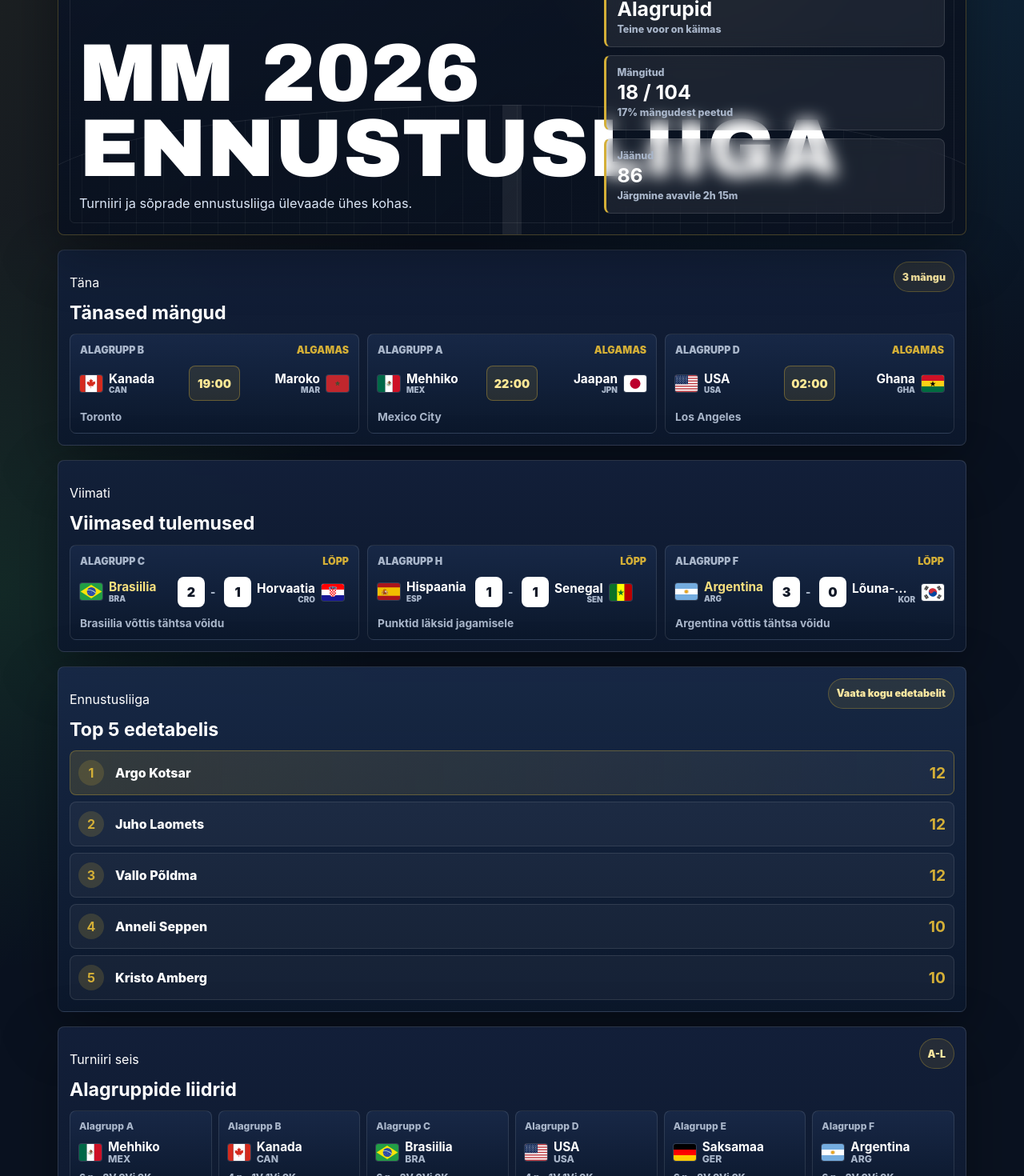
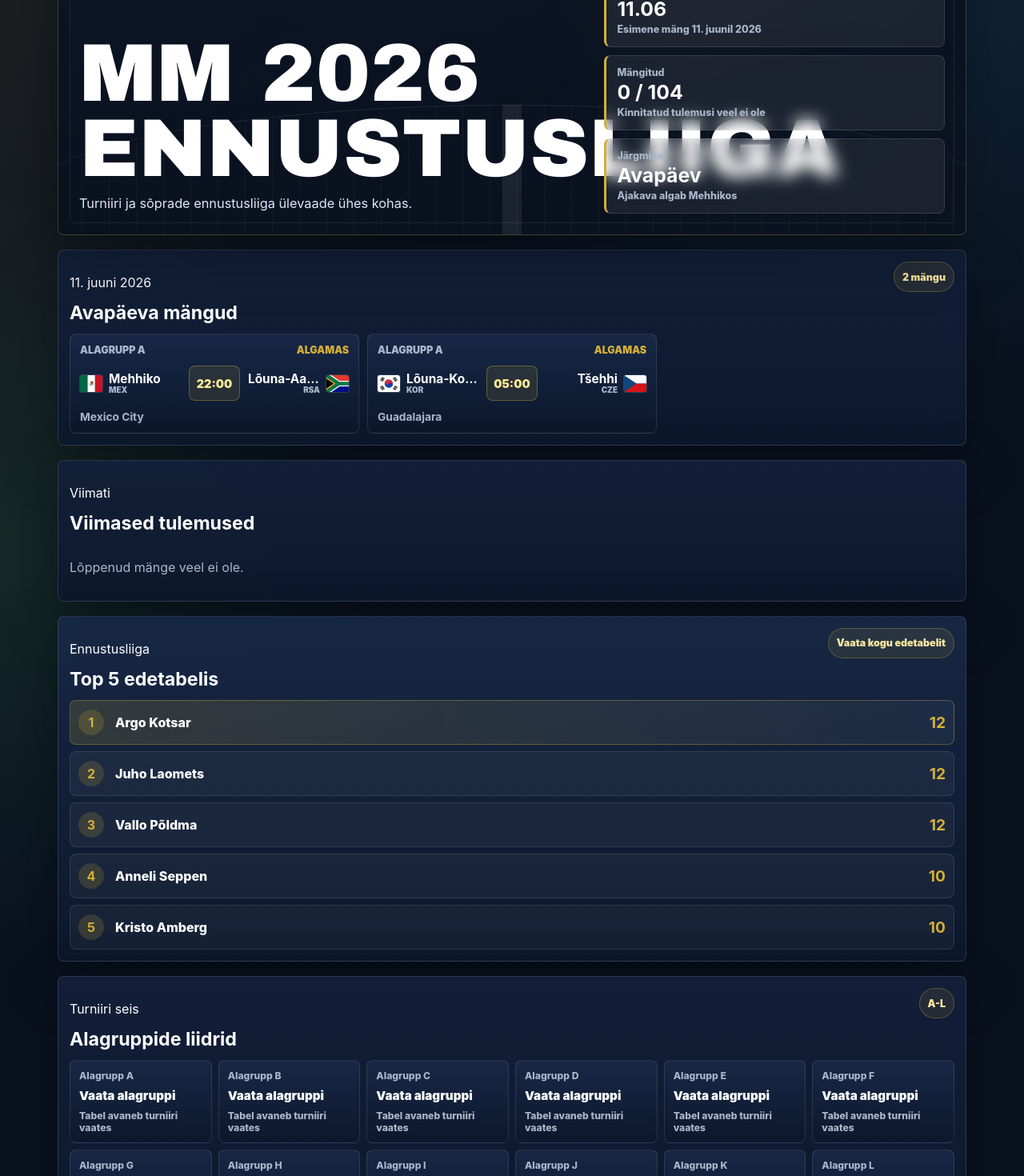
Before and after one commit to ambergkristo/Jalka-MM, a React (Vite) app: page / in a window 1280 px wide. Shown: the part 220-1690 px from the top of the page at 80% size. Built offline with nearby package versions, Linux system fonts and the light colour scheme.

Commit message:
Clean pre-tournament public dashboard state

```diff
--- a/src/client/components/GroupLeaderGrid.tsx
+++ b/src/client/components/GroupLeaderGrid.tsx
@@ -6,11 +6,11 @@ export function GroupLeaderGrid({ groups }: { groups: GroupLeader[] }) {
   return (
     <section className="group-leader-grid">
       {groups.map((group) => (
-        <article className="group-leader-card" key={group.group}>
+        <a className="group-leader-card" href={`/tournament#group-${group.group.toLowerCase()}`} key={group.group}>
           <span>Alagrupp {group.group}</span>
-          <TeamBadge team={teamFromName(group.team)} />
-          <small>{group.points} p - {group.record}</small>
-        </article>
+          {group.team ? <TeamBadge team={teamFromName(group.team)} /> : <strong>Vaata alagruppi</strong>}
+          <small>{group.points !== undefined && group.record ? `${group.points} p - ${group.record}` : 'Tabel avaneb turniiri vaates'}</small>
+        </a>
       ))}
     </section>
   );
--- a/src/client/components/GroupStandingTable.tsx
+++ b/src/client/components/GroupStandingTable.tsx
@@ -11,7 +11,7 @@ const stateLabels = {
 
 export function GroupStandingTable({ group }: { group: GroupStanding }) {
   return (
-    <article className="group-standing-card">
+    <article className="group-standing-card" id={`group-${group.group.toLowerCase()}`}>
       <header>
         <span>Alagrupp {group.group}</span>
         <strong>{group.teams[0] ? displayTeamName(group.teams[0].team) : ''}</strong>
--- a/src/client/data/mock.ts
+++ b/src/client/data/mock.ts
@@ -27,9 +27,9 @@ export interface DashboardResult {
 
 export interface GroupLeader {
   group: string;
-  team: string;
-  points: number;
-  record: string;
+  team?: string;
+  points?: number;
+  record?: string;
 }
 
 export interface TournamentSummaryMetric {
@@ -147,36 +147,24 @@ export interface NavigationCardData {
 }
 
 export const heroMetrics: DashboardMetric[] = [
-  { label: 'Turniiri faas', value: 'Alagrupid', detail: 'Teine voor on käimas' },
-  { label: 'Mängitud', value: '18 / 104', detail: '17% mängudest peetud' },
-  { label: 'Jäänud', value: '86', detail: 'Järgmine avavile 2h 15m' }
-];
-
-export const todaysMatches: DashboardMatch[] = [
-  { id: 'm19', homeTeam: 'Canada', awayTeam: 'Morocco', kickoffTime: '19:00', stage: 'Alagrupp B', status: 'scheduled', venue: 'Toronto' },
-  { id: 'm20', homeTeam: 'Mexico', awayTeam: 'Japan', kickoffTime: '22:00', stage: 'Alagrupp A', status: 'scheduled', venue: 'Mexico City' },
-  { id: 'm21', homeTeam: 'United States', awayTeam: 'Ghana', kickoffTime: '02:00', stage: 'Alagrupp D', status: 'scheduled', venue: 'Los Angeles' }
-];
-
-export const latestResults: DashboardResult[] = [
-  { id: 'r16', homeTeam: 'Brazil', awayTeam: 'Croatia', homeScore: 2, awayScore: 1, stage: 'Alagrupp C', winner: 'Brazil', finishedAt: 'Lõpp' },
-  { id: 'r17', homeTeam: 'Spain', awayTeam: 'Senegal', homeScore: 1, awayScore: 1, stage: 'Alagrupp H', winner: 'Draw', finishedAt: 'Lõpp' },
-  { id: 'r18', homeTeam: 'Argentina', awayTeam: 'Korea Republic', homeScore: 3, awayScore: 0, stage: 'Alagrupp F', winner: 'Argentina', finishedAt: 'Lõpp' }
+  { label: 'Turniiri algus', value: '11.06', detail: 'Esimene mäng 11. juunil 2026' },
+  { label: 'Mängitud', value: '0 / 104', detail: 'Kinnitatud tulemusi veel ei ole' },
+  { label: 'Järgmine', value: 'Avapäev', detail: 'Ajakava algab Mehhikos' }
 ];
 
 export const groupLeaders: GroupLeader[] = [
-  { group: 'A', team: 'Mexico', points: 6, record: '2V 0Vi 0K' },
-  { group: 'B', team: 'Canada', points: 4, record: '1V 1Vi 0K' },
-  { group: 'C', team: 'Brazil', points: 6, record: '2V 0Vi 0K' },
-  { group: 'D', team: 'United States', points: 4, record: '1V 1Vi 0K' },
-  { group: 'E', team: 'Germany', points: 6, record: '2V 0Vi 0K' },
-  { group: 'F', team: 'Argentina', points: 6, record: '2V 0Vi 0K' },
-  { group: 'G', team: 'France', points: 4, record: '1V 1Vi 0K' },
-  { group: 'H', team: 'Spain', points: 5, record: '1V 2Vi 0K' },
-  { group: 'I', team: 'England', points: 6, record: '2V 0Vi 0K' },
-  { group: 'J', team: 'Portugal', points: 4, record: '1V 1Vi 0K' },
-  { group: 'K', team: 'Netherlands', points: 6, record: '2V 0Vi 0K' },
-  { group: 'L', team: 'Uruguay', points: 4, record: '1V 1Vi 0K' }
+  { group: 'A' },
+  { group: 'B' },
+  { group: 'C' },
+  { group: 'D' },
+  { group: 'E' },
+  { group: 'F' },
+  { group: 'G' },
+  { group: 'H' },
+  { group: 'I' },
+  { group: 'J' },
+  { group: 'K' },
+  { group: 'L' }
 ];
 
 export const navigationCards: NavigationCardData[] = [
@@ -835,10 +823,3 @@ export const tournamentProgressByStage = [
   { stage: 'Poolfinaalid', completed: 0, total: 2 },
   { stage: 'Finaalid', completed: 0, total: 2 }
 ];
-
-export const matchRows = todaysMatches.map((match) => ({
-  time: match.kickoffTime,
-  home: match.homeTeam,
-  away: match.awayTeam,
-  status: match.status
-}));
--- /dev/null
+++ b/src/client/data/publicDashboard.ts
@@ -0,0 +1,114 @@
+import matchesJson from '../../data/worldcup2026/matches.json' with { type: 'json' };
+import type { Match } from '../../domain/types.js';
+import type { DashboardMatch, DashboardResult } from './mock.js';
+
+const TOURNAMENT_START_UTC = Date.parse('2026-06-11T00:00:00.000Z');
+const OPENING_MATCHDAY_END_UTC = Date.parse('2026-06-12T06:00:00.000Z');
+const matches = matchesJson as Match[];
+
+export interface MatchSection {
+  eyebrow: string;
+  title: 'Avapäeva mängud' | 'Tänased mängud' | 'Tulevad mängud';
+  matches: DashboardMatch[];
+}
+
+export const confirmedLatestResults: DashboardResult[] = [];
+
+export function getPublicMatchSection(now = new Date()): MatchSection {
+  if (now.getTime() < TOURNAMENT_START_UTC) {
+    return {
+      eyebrow: '11. juuni 2026',
+      title: 'Avapäeva mängud',
+      matches: openingMatchdayFixtures()
+    };
+  }
+
+  const today = matches
+    .filter((match) => sameTallinnDate(match.kickoffAt, now))
+    .sort(byKickoff)
+    .map(toDashboardMatch);
+
+  if (today.length > 0) {
+    return {
+      eyebrow: 'Täna',
+      title: 'Tänased mängud',
+      matches: today
+    };
+  }
+
+  return {
+    eyebrow: 'Ajakava',
+    title: 'Tulevad mängud',
+    matches: upcomingFixtures(now, 3)
+  };
+}
+
+export function upcomingFixtures(now = new Date(), limit = 3): DashboardMatch[] {
+  return matches
+    .filter((match) => Date.parse(match.kickoffAt) >= now.getTime())
+    .sort(byKickoff)
+    .slice(0, limit)
+    .map(toDashboardMatch);
+}
+
+function openingMatchdayFixtures(): DashboardMatch[] {
+  return matches
+    .filter((match) => {
+      const kickoff = Date.parse(match.kickoffAt);
+      return kickoff >= TOURNAMENT_START_UTC && kickoff < OPENING_MATCHDAY_END_UTC;
+    })
+    .sort(byKickoff)
+    .map(toDashboardMatch);
+}
+
+function toDashboardMatch(match: Match): DashboardMatch {
+  return {
+    id: String(match.id),
+    homeTeam: match.homeSlot,
+    awayTeam: match.awaySlot,
+    kickoffTime: formatKickoff(match.kickoffAt),
+    stage: match.groupId ? `Alagrupp ${match.groupId}` : stageLabel(match.stage),
+    status: 'scheduled',
+    venue: venueCity(match.venue)
+  };
+}
+
+function sameTallinnDate(kickoffAt: string, now: Date): boolean {
+  const formatter = new Intl.DateTimeFormat('et-EE', {
+    timeZone: 'Europe/Tallinn',
+    year: 'numeric',
+    month: '2-digit',
+    day: '2-digit'
+  });
+  return formatter.format(new Date(kickoffAt)) === formatter.format(now);
+}
+
+function formatKickoff(kickoffAt: string): string {
+  return new Intl.DateTimeFormat('et-EE', {
+    timeZone: 'Europe/Tallinn',
+    hour: '2-digit',
+    minute: '2-digit'
+  }).format(new Date(kickoffAt));
+}
+
+function venueCity(venue: string | undefined): string {
+  if (!venue) return 'Toimumiskoht selgumisel';
+  const parts = venue.split(',');
+  return parts.at(-1)?.trim() || venue;
+}
+
+function byKickoff(a: Match, b: Match): number {
+  return Date.parse(a.kickoffAt) - Date.parse(b.kickoffAt);
+}
+
+function stageLabel(stage: Match['stage']): string {
+  return ({
+    GROUP: 'Alagrupid',
+    R32: '1/16-finaalid',
+    R16: '1/8-finaalid',
+    QF: 'Veerandfinaal',
+    SF: 'Poolfinaal',
+    THIRD_PLACE: '3. koha mäng',
+    FINAL: 'Finaal'
+  } as Record<Match['stage'], string>)[stage] ?? stage;
+}
--- a/src/client/lib/teamLookup.ts
+++ b/src/client/lib/teamLookup.ts
@@ -12,6 +12,7 @@ const teamCodeByName: Record<string, string> = {
   Colombia: 'COL',
   'Costa Rica': 'CRC',
   Croatia: 'CRO',
+  Czechia: 'CZE',
   Denmark: 'DEN',
   Ecuador: 'ECU',
   Egypt: 'EGY',
@@ -64,6 +65,7 @@ const teamNameEtByName: Record<string, string> = {
   Colombia: 'Kolumbia',
   'Costa Rica': 'Costa Rica',
   Croatia: 'Horvaatia',
+  Czechia: 'Tšehhi',
   Denmark: 'Taani',
   Ecuador: 'Ecuador',
   Egypt: 'Egiptus',
@@ -93,6 +95,7 @@ const teamNameEtByName: Record<string, string> = {
   Scotland: 'Šotimaa',
   Senegal: 'Senegal',
   Serbia: 'Serbia',
+  'South Africa': 'Lõuna-Aafrika',
   Spain: 'Hispaania',
   Switzerland: 'Šveits',
   Tunisia: 'Tuneesia',
--- a/src/client/pages/LandingDashboard.tsx
+++ b/src/client/pages/LandingDashboard.tsx
@@ -5,11 +5,13 @@ import { LeaderboardPreview } from '../components/LeaderboardPreview.js';
 import { MatchCard } from '../components/MatchCard.js';
 import { NavigationCards } from '../components/NavigationCards.js';
 import { ResultCard } from '../components/ResultCard.js';
-import { groupLeaders, heroMetrics, latestResults, navigationCards, todaysMatches } from '../data/mock.js';
+import { groupLeaders, heroMetrics, navigationCards } from '../data/mock.js';
+import { confirmedLatestResults, getPublicMatchSection } from '../data/publicDashboard.js';
 import { getLeaderboardRows } from '../lib/predictionViewModels.js';
 
 export function LandingDashboard() {
   const leaderboardPreview = getLeaderboardRows().slice(0, 5);
+  const matchSection = getPublicMatchSection();
 
   return (
     <div className="landing-dashboard">
@@ -18,13 +20,13 @@ export function LandingDashboard() {
       <Card className="today-card">
         <div className="section-title-row">
           <div>
-            <p className="eyebrow">Täna</p>
-            <h2>Tänased mängud</h2>
+            <p className="eyebrow">{matchSection.eyebrow}</p>
+            <h2>{matchSection.title}</h2>
           </div>
-          <span className="section-count">{todaysMatches.length} mängu</span>
+          <span className="section-count">{matchSection.matches.length} mängu</span>
         </div>
         <div className="match-card-grid">
-          {todaysMatches.map((match) => <MatchCard match={match} key={match.id} />)}
+          {matchSection.matches.map((match) => <MatchCard match={match} key={match.id} />)}
         </div>
       </Card>
 
@@ -35,9 +37,13 @@ export function LandingDashboard() {
             <h2>Viimased tulemused</h2>
           </div>
         </div>
-        <div className="result-card-grid">
-          {latestResults.map((result) => <ResultCard result={result} key={result.id} />)}
-        </div>
+        {confirmedLatestResults.length > 0 ? (
+          <div className="result-card-grid">
+            {confirmedLatestResults.map((result) => <ResultCard result={result} key={result.id} />)}
+          </div>
+        ) : (
+          <p className="empty-state">Lõppenud mänge veel ei ole.</p>
+        )}
       </Card>
 
       <LeaderboardPreview rows={leaderboardPreview} />
--- a/src/client/pages/ResultsPage.tsx
+++ b/src/client/pages/ResultsPage.tsx
@@ -2,25 +2,34 @@ import { Card } from '../components/Card.js';
 import { MatchCard } from '../components/MatchCard.js';
 import { PageHeader } from '../components/PageHeader.js';
 import { ResultCard } from '../components/ResultCard.js';
-import { latestResults, todaysMatches } from '../data/mock.js';
+import { confirmedLatestResults, getPublicMatchSection, upcomingFixtures } from '../data/publicDashboard.js';
 
 export function ResultsPage() {
+  const matchSection = getPublicMatchSection();
+  const upcoming = upcomingFixtures(new Date(), 6);
+
   return (
     <>
       <PageHeader eyebrow="Tulemused" title="Mängud ja tulemused" description="Tänased mängud, värsked tulemused ja turniiri ajakava." />
       <section className="dashboard-grid">
-        <Card title="Tänased mängud" eyebrow="Täna">
+        <Card title={matchSection.title} eyebrow={matchSection.eyebrow}>
           <div className="match-card-grid">
-            {todaysMatches.map((match) => <MatchCard match={match} key={match.id} />)}
+            {matchSection.matches.map((match) => <MatchCard match={match} key={match.id} />)}
           </div>
         </Card>
         <Card title="Viimased tulemused" eyebrow="Lõppenud">
-          <div className="result-card-grid">
-            {latestResults.map((result) => <ResultCard result={result} key={result.id} />)}
-          </div>
+          {confirmedLatestResults.length > 0 ? (
+            <div className="result-card-grid">
+              {confirmedLatestResults.map((result) => <ResultCard result={result} key={result.id} />)}
+            </div>
+          ) : (
+            <p className="empty-state">Lõppenud mänge veel ei ole.</p>
+          )}
         </Card>
         <Card title="Tulevad mängud" eyebrow="Ajakava">
-          <p className="empty-state">Järgmised mängud lisatakse siia, kui turniiri ajakava on rakenduse andmetes valmis.</p>
+          <div className="match-card-grid">
+            {upcoming.map((match) => <MatchCard match={match} key={match.id} />)}
+          </div>
         </Card>
         <Card title="Otsemängud" eyebrow="Otse">
           <p className="empty-state">Hetkel ei ole käimasolevaid mänge.</p>
--- a/src/client/styles/app.css
+++ b/src/client/styles/app.css
@@ -922,6 +922,9 @@ main {
   gap: 8px;
   min-height: 104px;
   padding: 11px;
+  color: inherit;
+  text-decoration: none;
+  transition: border-color .18s ease, transform .18s ease;
 }
 
 .group-leader-card span,
@@ -929,6 +932,18 @@ main {
   color: var(--muted);
   font-size: .76rem;
   font-weight: 850;
+}
+
+.group-leader-card strong {
+  color: var(--white);
+  font-size: .95rem;
+  font-weight: 950;
+}
+
+.group-leader-card:hover,
+.group-leader-card:focus-visible {
+  border-color: rgba(212, 175, 55, .48);
+  transform: translateY(-1px);
 }
 
 .navigation-cards {
```
Also changed, not shown: tasks/todo.md (+10 -11 lines), 2 other files (tests, documents, lock files or other folders).
